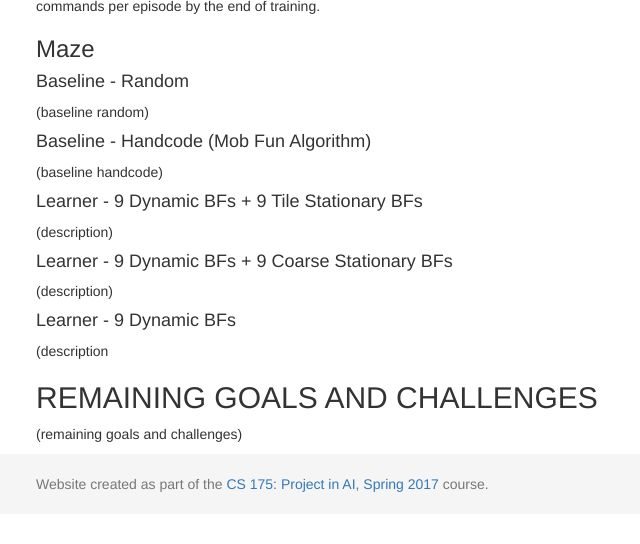
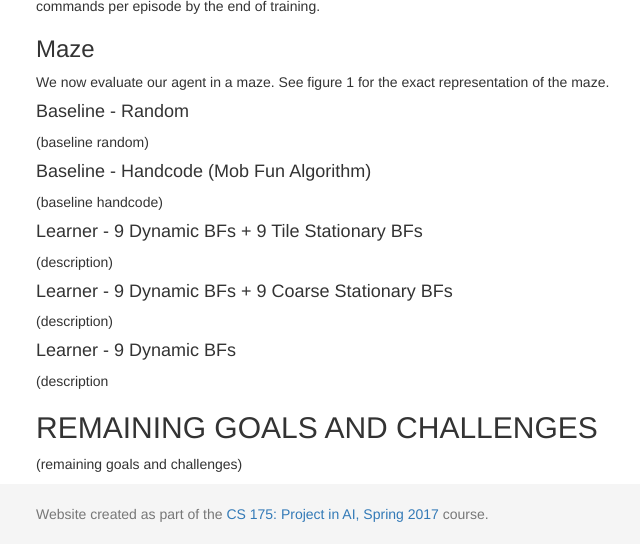
Before and after one commit to becamorin20/Group-16, a Jekyll site: the page built from docs/status.md, in a window 1280 px wide and 900 px high, scrolled down 6584 px, cut to the strip 356-900 px from the top of the window. Shown: the whole strip, without its empty margins (34-674 px from the left). Built offline with Jekyll 4.4.1, drawn with Linux system fonts in a browser that asks for light colours; before the commit the page ends 7454 px from its top, so only the background shows below that.

Commit message:
Update status.md

```diff
--- a/docs/status.md
+++ b/docs/status.md
@@ -167,6 +167,8 @@ The agent shows regressing performance and manages to stay alive for only ~14-15
 
 
 ### Maze
+We now evaluate our agent in a maze.
+See figure 1 for the exact representation of the maze.
 
 #### Baseline - Random
 (baseline random)
```
